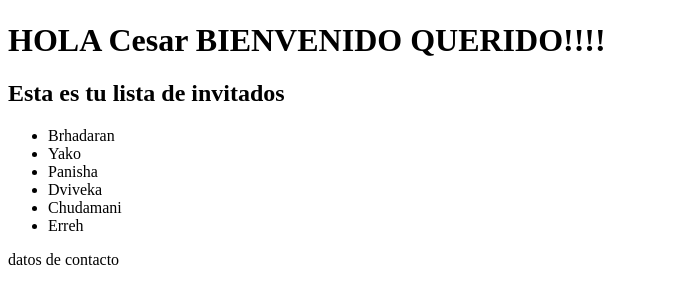
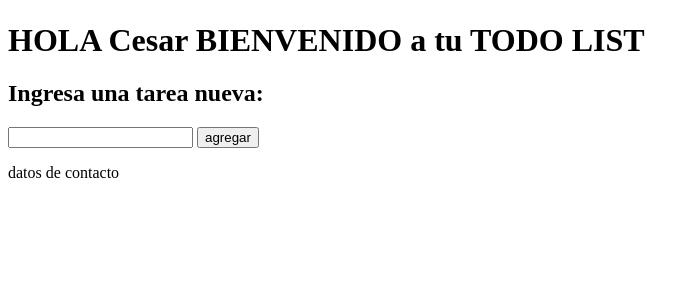
Before and after one commit to CesarTracana/To-do-list, a Flask app: page / in a window 1280 px wide. Shown: the part 58-362 px from the top of the page, without its empty margins (0-700 px from the left). Run offline with Flask 3, Linux system fonts and the light colour scheme.

Commit message:
MUCHOTEXTO

```diff
--- a/app.py
+++ b/app.py
@@ -1,14 +1,24 @@
-from flask import Flask, render_template
+from flask import Flask, render_template, request, redirect
 
 app=Flask(__name__)
 
 nombre="Cesar"
-lista_nombres=['Brhadaran', 'Yako', 'Panisha', 'Dviveka', 'Chudamani', 'Erreh']
+lista_tareas=[]
 #ruta
 @app.route('/')
 #vista
 def home():
-    return render_template('home.html', nombre=nombre, lista_nombres=lista_nombres)
+    return render_template('home.html', nombre=nombre, lista_tareas=lista_tareas)
+
+#ruta
+@app.route('/agregar', methods=['GET', 'POST'])
+#vista
+def agregar():
+        if request.method=='POST':
+              nueva_tarea=request.form.get('tarea')
+              lista_tareas.append(nueva_tarea)
+        return redirect('/')
+
 
 """ @app.route('/about')
 def about(nombre):
--- a/templates/home.html
+++ b/templates/home.html
@@ -1,16 +1,26 @@
 {% extends 'base.html'%}
 
 {%block body %}
-    <h1>HOLA {{nombre}} BIENVENIDO QUERIDO!!!!</h1>
+    <h1>HOLA {{nombre}} BIENVENIDO a tu TODO LIST</h1>
+    <!-- contenedor del formulario -->
 
-    <h2>Esta es tu lista de invitados</h2>
+    <section class="container">
+        <h2 class="subtitle"> Ingresa una tarea nueva: </h2>
+        <form action="{{url_for('agregar')}}" method="POST">
+            <input type="text" name="tarea">
+            <button id="btn-submit" type="submit">agregar</button>
+        </form>
+    </section>
 
-    <ul>
-        {% for nom in lista_nombres %}
+    <!-- contenedor de tareas -->
+    <section class="container">
 
-            <li>{{nom}}</li>
+        {% for tarea in lista_tareas %}
+            <article class="task container">
+                {{tarea}}
+            </article>
+        {%endfor%}
+    <section>
 
-        {% endfor %}
-    </ul>
 
 {% endblock %}
```
